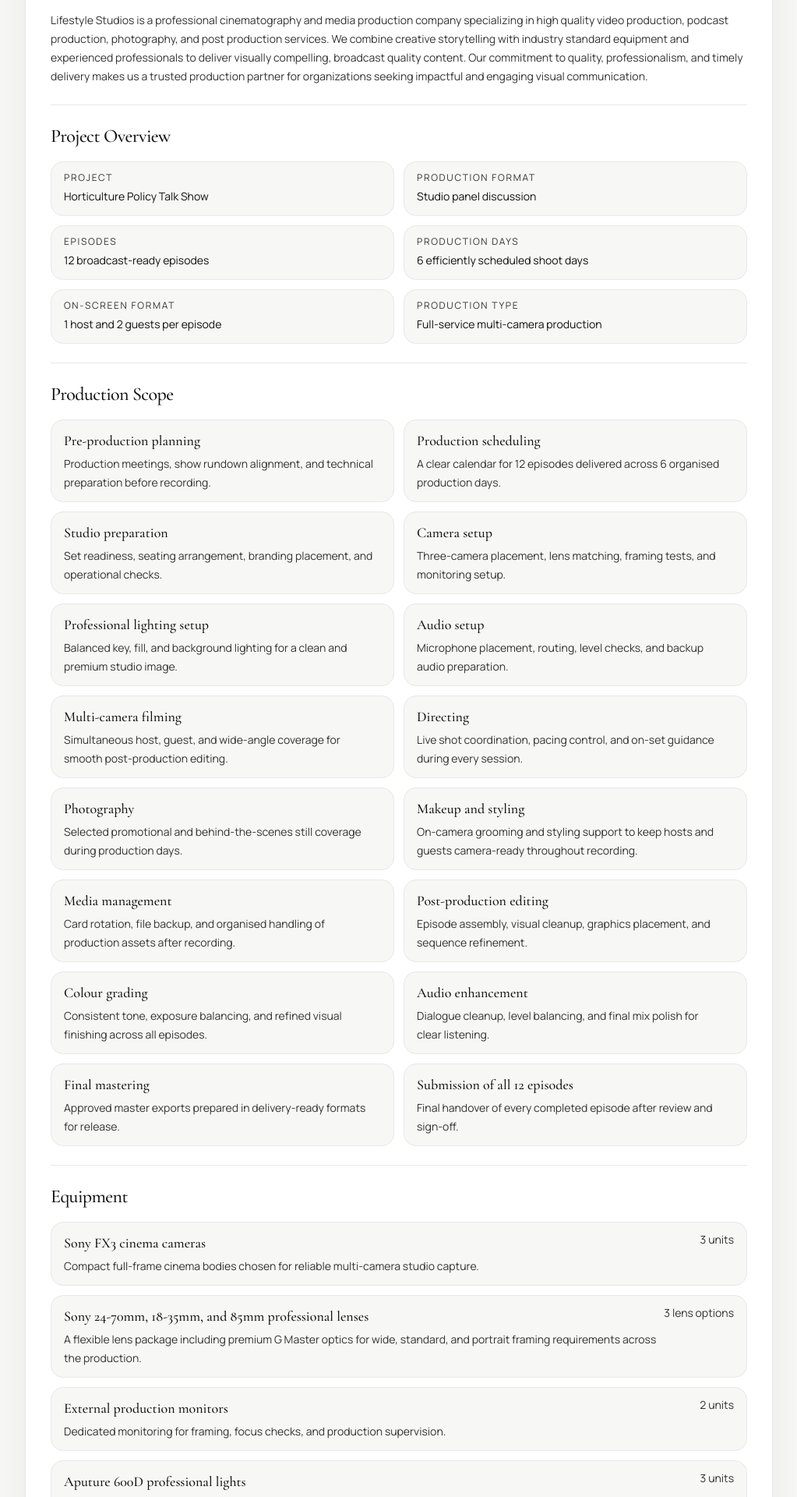
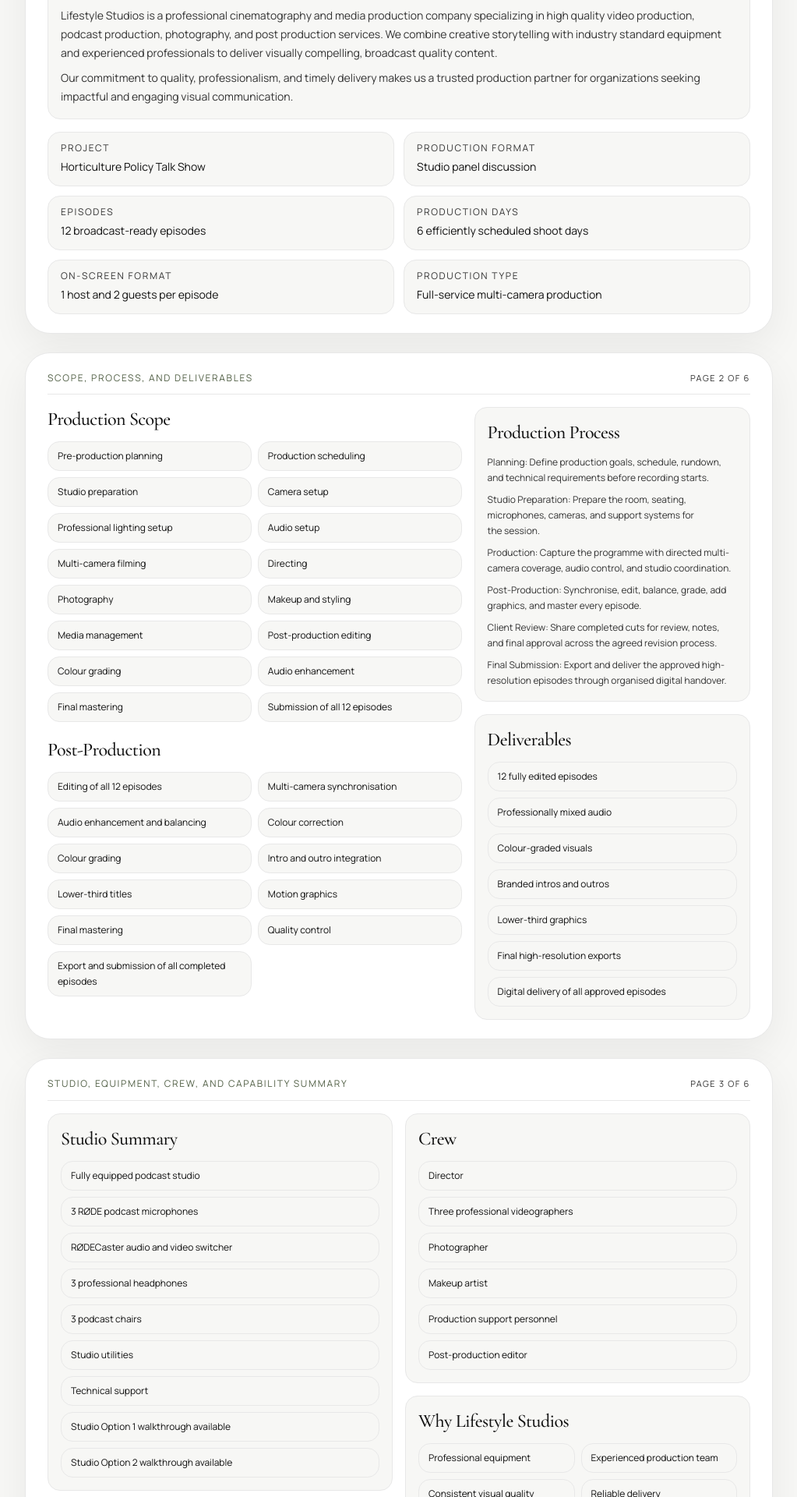
Before and after one commit to Fame233112eimmoa/HorticulturePolicyTalkShow, a Next.js app: page /proposal in a window 1280 px wide. Shown: the part 880-2800 px from the top of the page at 78% size, without its empty margins (128-1151 px from the left). Built offline with nearby package versions, Linux system fonts and the light colour scheme; no server answers.

Commit message:
Update website

```diff
--- a/app/proposal/page.tsx
+++ b/app/proposal/page.tsx
@@ -6,6 +6,8 @@ import { PrintProposalButton } from "@/components/print-proposal-button";
 import { SiteLogo } from "@/components/site-logo";
 import {
   aboutCopy,
+  budgetMaximumTotal,
+  budgetMinimumTotal,
   budgetRangeLabel,
   budgetSelectionNote,
   contactDetails,
@@ -13,12 +15,18 @@ import {
   crewMembers,
   deliverables,
   detailedProductionScope,
+  equipmentScheduleGroups,
   formatCurrency,
   gearRentals,
+  grandTotalNote,
   overviewCards,
+  paymentTerms,
   postProductionItems,
+  productionProcess,
   socialLinks,
+  studioBundleFeatures,
   talkShowBudgetPackages,
+  whyLifestyleItems,
 } from "@/lib/proposal-data";
 import type { BudgetPackage } from "@/lib/proposal-data";
 import { siteName, siteTagline } from "@/lib/site";
@@ -26,8 +34,51 @@ import { siteName, siteTagline } from "@/lib/site";
 export const metadata: Metadata = {
   title: "Printable Proposal",
   description:
-    "Print-ready summary of the Horticulture Business Platform production scope, equipment, crew, deliverables, and four quoted package options.",
+    "Six-page print-ready summary of the Horticulture Business Platform production scope, equipment, crew, deliverables, and four quoted package options.",
 };
+
+function PrintablePage({
+  pageNumber,
+  title,
+  children,
+}: {
+  pageNumber: number;
+  title: string;
+  children: React.ReactNode;
+}) {
+  return (
+    <section className="print-sheet print-six-page rounded-[2rem] border border-line bg-white px-5 py-5 shadow-panel sm:px-7 sm:py-6">
+      <div className="flex items-center justify-between border-b border-line pb-3">
+        <p className="page-kicker">{title}</p>
+        <p className="text-[11px] uppercase tracking-proposal text-graphite">
+          Page {pageNumber} of 6
+        </p>
+      </div>
+      <div className="mt-4">{children}</div>
+    </section>
+  );
+}
+
+function CompactGrid({
+  items,
+  columns = "sm:grid-cols-2",
+}: {
+  items: string[];
+  columns?: string;
+}) {
+  return (
+    <div className={`print-page-grid grid gap-2 ${columns}`}>
+      {items.map((item) => (
+        <div
+          key={item}
+          className="print-keep rounded-[0.95rem] border border-line bg-surface px-3 py-2 text-xs leading-5 text-ink"
+        >
+          {item}
+        </div>
+      ))}
+    </div>
+  );
+}
 
 function CompactPackageSummary({
   packageOption,
@@ -35,65 +86,101 @@ function CompactPackageSummary({
   packageOption: BudgetPackage;
 }) {
   return (
-    <div className="print-keep rounded-[1rem] border border-line bg-surface p-4 sm:p-5">
-      <div className="flex flex-col gap-2 sm:flex-row sm:items-start sm:justify-between">
+    <div className="print-keep rounded-[1rem] border border-line bg-surface p-4">
+      <div className="flex items-start justify-between gap-3">
         <div>
           <p className="text-[11px] uppercase tracking-proposal text-graphite">
             {packageOption.format} {packageOption.optionLabel}
           </p>
-          <h3 className="mt-1 font-display text-2xl leading-snug text-ink">
+          <h3 className="mt-1 font-display text-xl leading-snug text-ink">
             {packageOption.title}
           </h3>
         </div>
-        <p className="font-display text-3xl text-ink">
+        <p className="font-display text-2xl text-ink">
           {formatCurrency(packageOption.total)}
         </p>
       </div>
 
-      <p className="mt-3 text-sm leading-6 text-graphite">
+      <p className="mt-2 text-xs leading-5 text-graphite">
         {packageOption.shortSummary}
       </p>
 
-      <ul className="mt-3 grid gap-x-4 gap-y-2 sm:grid-cols-3">
+      <div className="mt-3 grid gap-1.5">
         {packageOption.highlights.map((item) => (
-          <li key={item} className="text-xs leading-6 text-graphite">
+          <p key={item} className="text-xs leading-5 text-graphite">
             {item}
-          </li>
+          </p>
         ))}
-      </ul>
+      </div>
 
-      <div className="mt-4 overflow-hidden rounded-[0.9rem] border border-line bg-white">
-        <div className="grid grid-cols-[1fr_auto] gap-3 border-b border-line px-4 py-2 text-[11px] uppercase tracking-proposal text-graphite">
+      <div className="mt-3 overflow-hidden rounded-[0.9rem] border border-line bg-white">
+        <div className="grid grid-cols-[1fr_auto] gap-3 border-b border-line px-3 py-2 text-[10px] uppercase tracking-proposal text-graphite">
           <p>Line item</p>
           <p>Amount</p>
         </div>
-
         {packageOption.lineItems.map((item, index) => (
           <div
             key={`${packageOption.id}-${item.item}`}
-            className={`grid grid-cols-[1fr_auto] gap-3 px-4 py-3 ${
+            className={`grid grid-cols-[1fr_auto] gap-3 px-3 py-2 ${
               index === packageOption.lineItems.length - 1
                 ? ""
                 : "border-b border-line"
             }`}
           >
-            <div>
-              <p className="text-sm font-medium leading-6 text-ink">
-                {item.item}
-              </p>
-              <p className="text-xs leading-5 text-graphite">
-                {item.description}
-              </p>
-            </div>
-            <p className="text-sm leading-6 text-ink">
+            <p className="text-xs leading-5 text-ink">{item.item}</p>
+            <p className="text-xs leading-5 text-ink">
               {formatCurrency(item.amount)}
             </p>
           </div>
         ))}
+        <div className="grid grid-cols-[1fr_auto] gap-3 border-t border-line bg-surface px-3 py-2">
+          <p className="font-display text-lg text-ink">Grand Total</p>
+          <p className="font-display text-lg text-ink">
+            {formatCurrency(packageOption.total)}
+          </p>
+        </div>
       </div>
     </div>
   );
 }
+
+const aboutSummary = aboutCopy.split("\n\n");
+const scopeTitles = detailedProductionScope.map((item) => item.title);
+const postTitles = postProductionItems.map((item) => item.title);
+const studioSummary = [
+  ...studioBundleFeatures,
+  "Studio Option 1 walkthrough available",
+  "Studio Option 2 walkthrough available",
+];
+const equipmentSummary = gearRentals.map(
+  (item) => `${item.name} (${item.quantity})`,
+);
+const crewSummary = crewMembers.map((item) => item.role);
+const processSummary = productionProcess.map(
+  (item) => `${item.title}: ${item.description}`,
+);
+const comparisonRows = [
+  {
+    label: "Talk Show Option 1",
+    amount: formatCurrency(talkShowBudgetPackages[0]?.total ?? 0),
+    note: "Premium multi-camera studio route",
+  },
+  {
+    label: "Talk Show Option 2",
+    amount: formatCurrency(talkShowBudgetPackages[1]?.total ?? 0),
+    note: "Standard studio route",
+  },
+  {
+    label: "Cooking Show Option 1",
+    amount: formatCurrency(cookingShowBudgetPackages[0]?.total ?? 0),
+    note: "Cinema cooking-show route",
+  },
+  {
+    label: "Cooking Show Option 2",
+    amount: formatCurrency(cookingShowBudgetPackages[1]?.total ?? 0),
+    note: "Standard cooking-show route",
+  },
+];
 
 export default function ProposalPage() {
   return (
@@ -115,17 +202,17 @@ export default function ProposalPage() {
           </div>
         </div>
 
-        <article className="print-sheet rounded-[2rem] border border-line bg-white px-5 py-6 shadow-panel sm:px-7 sm:py-8 lg:px-8">
-          <header className="border-b border-line pb-6">
+        <div className="space-y-6">
+          <PrintablePage pageNumber={1} title="Cover and Project Summary">
             <SiteLogo variant="proposal" />
-            <p className="page-kicker">Printable Proposal</p>
             <h1 className="mt-3 font-display text-4xl leading-tight text-ink sm:text-5xl">
               Horticulture Business Platform
             </h1>
             <p className="mt-2 text-base text-graphite">
-              Production proposal and package options
+              Production proposal summary and package options
             </p>
-            <div className="print-page-grid mt-5 grid gap-3 sm:grid-cols-2">
+
+            <div className="print-page-grid mt-4 grid gap-3 sm:grid-cols-2">
               <div className="print-keep rounded-[1rem] border border-line bg-surface px-4 py-4">
                 <p className="text-xs uppercase tracking-proposal text-graphite">
                   Prepared by
@@ -147,17 +234,19 @@ export default function ProposalPage() {
                 </p>
               </div>
             </div>
-          </header>
 
-          <section className="print-page-section print-flow border-b border-line py-6">
-            <h2 className="font-display text-2xl text-ink">
+            <div className="mt-4 rounded-[1rem] border border-line bg-surface px-4 py-4">
+              <h2 className="font-display text-xl text-ink">
                 Lifestyle Studios Introduction
               </h2>
-            <p className="mt-3 text-sm leading-6 text-graphite">{aboutCopy}</p>
-          </section>
+              <p className="mt-2 text-sm leading-6 text-graphite">
+                {aboutSummary[0]}
+              </p>
+              <p className="mt-2 text-sm leading-6 text-graphite">
+                {aboutSummary[1]}
+              </p>
+            </div>
 
-          <section className="print-page-section print-flow border-b border-line py-6">
-            <h2 className="font-display text-2xl text-ink">Project Overview</h2>
             <div className="print-page-grid mt-4 grid gap-3 sm:grid-cols-2">
               {overviewCards.map((item) => (
                 <div
@@ -171,143 +260,247 @@ export default function ProposalPage() {
                 </div>
               ))}
             </div>
-          </section>
+          </PrintablePage>
 
-          <section className="print-page-section print-flow border-b border-line py-6">
-            <h2 className="font-display text-2xl text-ink">Production Scope</h2>
-            <div className="print-page-grid mt-4 grid gap-3 sm:grid-cols-2">
-              {detailedProductionScope.map((item) => (
-                <div
-                  key={item.title}
-                  className="print-keep rounded-[1rem] border border-line bg-surface px-4 py-3"
-                >
-                  <p className="font-display text-lg text-ink">{item.title}</p>
-                  <p className="mt-1 text-sm leading-6 text-graphite">
-                    {item.description}
+          <PrintablePage pageNumber={2} title="Scope, Process, and Deliverables">
+            <div className="grid gap-4 lg:grid-cols-[1.2fr_0.8fr]">
+              <div>
+                <h2 className="font-display text-2xl text-ink">
+                  Production Scope
+                </h2>
+                <div className="mt-3">
+                  <CompactGrid items={scopeTitles} />
+                </div>
+
+                <h2 className="mt-5 font-display text-2xl text-ink">
+                  Post-Production
+                </h2>
+                <div className="mt-3">
+                  <CompactGrid items={postTitles} />
+                </div>
+              </div>
+
+              <div className="space-y-4">
+                <div className="rounded-[1rem] border border-line bg-surface px-4 py-4">
+                  <h2 className="font-display text-2xl text-ink">
+                    Production Process
+                  </h2>
+                  <div className="mt-3 grid gap-2">
+                    {processSummary.map((item) => (
+                      <p key={item} className="text-xs leading-5 text-graphite">
+                        {item}
                       </p>
-                </div>
                     ))}
                   </div>
-          </section>
+                </div>
 
-          <section className="print-page-section print-flow border-b border-line py-6">
+                <div className="rounded-[1rem] border border-line bg-surface px-4 py-4">
+                  <h2 className="font-display text-2xl text-ink">
+                    Deliverables
+                  </h2>
+                  <div className="mt-3">
+                    <CompactGrid
+                      items={deliverables}
+                      columns="grid-cols-1 sm:grid-cols-1"
+                    />
+                  </div>
+                </div>
+              </div>
+            </div>
+          </PrintablePage>
+
+          <PrintablePage pageNumber={3} title="Studio, Equipment, Crew, and Capability Summary">
+            <div className="grid gap-4 lg:grid-cols-2">
+              <div className="space-y-4">
+                <div className="rounded-[1rem] border border-line bg-surface px-4 py-4">
+                  <h2 className="font-display text-2xl text-ink">
+                    Studio Summary
+                  </h2>
+                  <div className="mt-3">
+                    <CompactGrid
+                      items={studioSummary}
+                      columns="grid-cols-1 sm:grid-cols-1"
+                    />
+                  </div>
+                </div>
+
+                <div className="rounded-[1rem] border border-line bg-surface px-4 py-4">
                   <h2 className="font-display text-2xl text-ink">Equipment</h2>
-            <div className="mt-4 space-y-3">
-              {gearRentals.map((item) => (
-                <div
-                  key={item.name}
-                  className="print-keep rounded-[1rem] border border-line bg-surface px-4 py-3"
-                >
-                  <div className="flex flex-col gap-2 sm:flex-row sm:items-start sm:justify-between">
-                    <p className="font-display text-lg text-ink">{item.name}</p>
-                    <p className="text-sm text-graphite">{item.quantity}</p>
+                  <div className="mt-3">
+                    <CompactGrid
+                      items={equipmentSummary}
+                      columns="grid-cols-1 sm:grid-cols-1"
+                    />
                   </div>
-                  <p className="mt-1 text-sm leading-6 text-graphite">
-                    {item.description}
+                </div>
+              </div>
+
+              <div className="space-y-4">
+                <div className="rounded-[1rem] border border-line bg-surface px-4 py-4">
+                  <h2 className="font-display text-2xl text-ink">Crew</h2>
+                  <div className="mt-3">
+                    <CompactGrid
+                      items={crewSummary}
+                      columns="grid-cols-1 sm:grid-cols-1"
+                    />
+                  </div>
+                </div>
+
+                <div className="rounded-[1rem] border border-line bg-surface px-4 py-4">
+                  <h2 className="font-display text-2xl text-ink">
+                    Why Lifestyle Studios
+                  </h2>
+                  <div className="mt-3">
+                    <CompactGrid
+                      items={whyLifestyleItems.map((item) => item.title)}
+                    />
+                  </div>
+                </div>
+
+                <div className="rounded-[1rem] border border-line bg-surface px-4 py-4">
+                  <h2 className="font-display text-2xl text-ink">
+                    Media and Facility References
+                  </h2>
+                  <div className="mt-3 grid gap-2">
+                    {equipmentScheduleGroups.map((group) => (
+                      <p key={group.title} className="text-xs leading-5 text-graphite">
+                        {group.title}: {group.description}
                       </p>
-                </div>
                     ))}
                   </div>
-          </section>
+                </div>
+              </div>
+            </div>
+          </PrintablePage>
 
-          <section className="print-page-section print-flow border-b border-line py-6">
-            <h2 className="font-display text-2xl text-ink">Crew</h2>
-            <div className="mt-4 space-y-3">
-              {crewMembers.map((member) => (
-                <div
-                  key={member.role}
-                  className="print-keep rounded-[1rem] border border-line bg-surface px-4 py-3"
-                >
-                  <p className="font-display text-lg text-ink">{member.role}</p>
-                  <p className="mt-1 text-sm leading-6 text-graphite">
-                    {member.detail}
-                  </p>
-                </div>
-              ))}
-            </div>
-          </section>
-
-          <section className="print-page-section print-flow border-b border-line py-6">
-            <h2 className="font-display text-2xl text-ink">Post-Production</h2>
-            <div className="print-page-grid mt-4 grid gap-3 sm:grid-cols-2">
-              {postProductionItems.map((item) => (
-                <div
-                  key={item.title}
-                  className="print-keep rounded-[1rem] border border-line bg-surface px-4 py-3"
-                >
-                  <p className="font-display text-lg text-ink">{item.title}</p>
-                  <p className="mt-1 text-sm leading-6 text-graphite">
-                    {item.description}
-                  </p>
-                </div>
-              ))}
-            </div>
-          </section>
-
-          <section className="print-page-section print-flow border-b border-line py-6">
-            <h2 className="font-display text-2xl text-ink">Deliverables</h2>
-            <div className="print-page-grid mt-4 grid gap-3 sm:grid-cols-2">
-              {deliverables.map((item) => (
-                <div
-                  key={item}
-                  className="print-keep rounded-[1rem] border border-line bg-surface px-4 py-3 text-sm leading-6 text-ink"
-                >
-                  {item}
-                </div>
-              ))}
-            </div>
-          </section>
-
-          <section className="print-page-section print-flow border-b border-line py-6">
+          <PrintablePage pageNumber={4} title="Talk Show Packages">
             <h2 className="font-display text-2xl text-ink">
               Talk Show Package Options
             </h2>
-            <p className="mt-3 text-sm leading-6 text-graphite">
-              The talk-show brief is available as a premium route and a standard
-              route so the client can compare production depth against cost.
+            <p className="mt-2 text-sm leading-6 text-graphite">
+              Premium and standard talk-show routes are both quoted for client
+              selection.
             </p>
             <div className="mt-4 space-y-4">
               {talkShowBudgetPackages.map((item) => (
                 <CompactPackageSummary key={item.id} packageOption={item} />
               ))}
             </div>
-          </section>
+          </PrintablePage>
 
-          <section className="print-page-section print-flow border-b border-line py-6">
+          <PrintablePage pageNumber={5} title="Cooking Show Packages">
             <h2 className="font-display text-2xl text-ink">
               Cooking Show Package Options
             </h2>
-            <p className="mt-3 text-sm leading-6 text-graphite">
-              The cooking-show brief is also presented in premium and standard
-              routes, with the gear, lighting, and crew support adjusted to the
-              format.
+            <p className="mt-2 text-sm leading-6 text-graphite">
+              Premium and standard cooking-show routes are both quoted for
+              client selection.
             </p>
             <div className="mt-4 space-y-4">
               {cookingShowBudgetPackages.map((item) => (
                 <CompactPackageSummary key={item.id} packageOption={item} />
               ))}
             </div>
-          </section>
+          </PrintablePage>
 
-          <section className="print-page-section print-flow pt-6">
+          <PrintablePage pageNumber={6} title="Package Comparison, Contact, and Approval">
+            <div className="grid gap-4 lg:grid-cols-[1.05fr_0.95fr]">
+              <div className="space-y-4">
+                <div className="rounded-[1rem] border border-line bg-surface px-4 py-4">
+                  <h2 className="font-display text-2xl text-ink">
+                    Package Comparison
+                  </h2>
+                  <div className="mt-3 overflow-hidden rounded-[0.9rem] border border-line bg-white">
+                    <div className="grid grid-cols-[1fr_auto] gap-3 border-b border-line px-3 py-2 text-[10px] uppercase tracking-proposal text-graphite">
+                      <p>Package</p>
+                      <p>Total</p>
+                    </div>
+                    {comparisonRows.map((item, index) => (
+                      <div
+                        key={item.label}
+                        className={`grid grid-cols-[1fr_auto] gap-3 px-3 py-2 ${
+                          index === comparisonRows.length - 1
+                            ? ""
+                            : "border-b border-line"
+                        }`}
+                      >
+                        <div>
+                          <p className="text-xs leading-5 text-ink">{item.label}</p>
+                          <p className="text-[11px] leading-4 text-graphite">
+                            {item.note}
+                          </p>
+                        </div>
+                        <p className="text-xs leading-5 text-ink">{item.amount}</p>
+                      </div>
+                    ))}
+                  </div>
+                  <p className="mt-3 text-xs leading-5 text-graphite">
+                    {grandTotalNote}
+                  </p>
+                  <p className="mt-2 text-xs leading-5 text-graphite">
+                    Range confirmed from {formatCurrency(budgetMinimumTotal)} to{" "}
+                    {formatCurrency(budgetMaximumTotal)}.
+                  </p>
+                </div>
+
+                <div className="rounded-[1rem] border border-line bg-surface px-4 py-4">
+                  <h2 className="font-display text-2xl text-ink">
+                    Payment Terms
+                  </h2>
+                  <div className="mt-3">
+                    <CompactGrid
+                      items={paymentTerms}
+                      columns="grid-cols-1 sm:grid-cols-1"
+                    />
+                  </div>
+                </div>
+              </div>
+
+              <div className="space-y-4">
+                <div className="rounded-[1rem] border border-line bg-surface px-4 py-4">
                   <h2 className="font-display text-2xl text-ink">
                     Contact Information
                   </h2>
-            <div className="print-page-grid mt-4 grid gap-3 sm:grid-cols-2">
+                  <div className="mt-3 grid gap-2">
                     {[...contactDetails, ...socialLinks].map((item) => (
                       <div
                         key={item.label}
-                  className="print-keep rounded-[1rem] border border-line bg-surface px-4 py-3"
+                        className="rounded-[0.95rem] border border-line bg-white px-3 py-2"
                       >
-                  <p className="text-xs uppercase tracking-proposal text-graphite">
+                        <p className="text-[11px] uppercase tracking-proposal text-graphite">
                           {item.label}
                         </p>
-                  <p className="mt-1 text-sm leading-6 text-ink">{item.value}</p>
+                        <p className="mt-1 text-xs leading-5 text-ink">
+                          {item.value}
+                        </p>
                       </div>
                     ))}
                   </div>
-          </section>
-        </article>
+                </div>
+
+                <div className="rounded-[1rem] border border-line bg-surface px-4 py-4">
+                  <h2 className="font-display text-2xl text-ink">
+                    Approval Note
+                  </h2>
+                  <div className="mt-3 grid gap-2 text-xs leading-5 text-graphite">
+                    <p>
+                      Select one of the four quoted packages to confirm the
+                      preferred production route.
+                    </p>
+                    <p>
+                      Studio selection for the talk-show route can be confirmed
+                      alongside package approval.
+                    </p>
+                    <p>
+                      Scheduling, deposit confirmation, and final production
+                      planning begin after approval.
+                    </p>
+                  </div>
+                </div>
+              </div>
+            </div>
+          </PrintablePage>
+        </div>
       </div>
     </div>
   );
```
Also changed, not shown: app/globals.css (+13 -1 lines). Lines whose indentation alone changed are shown as unchanged.
